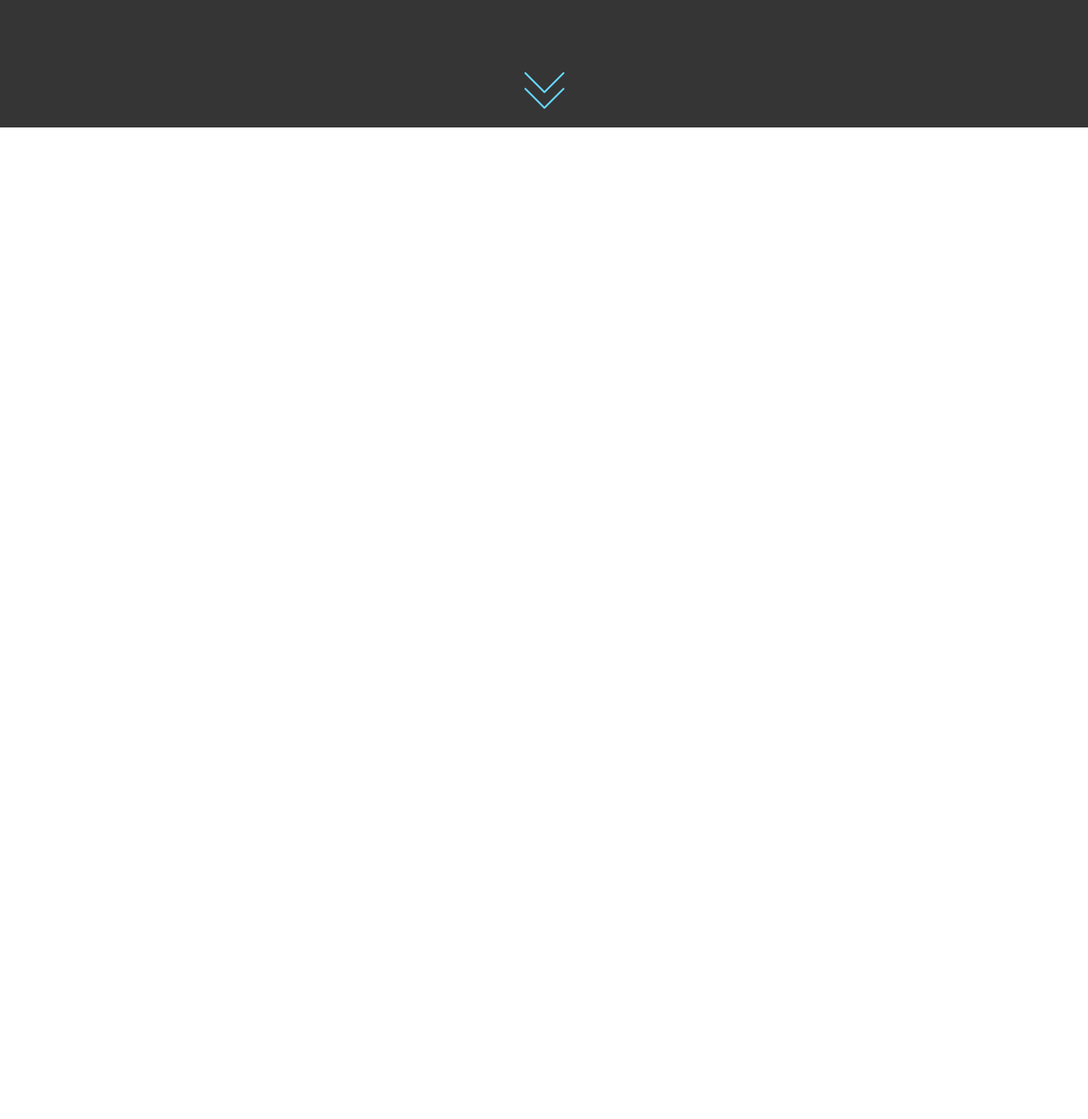
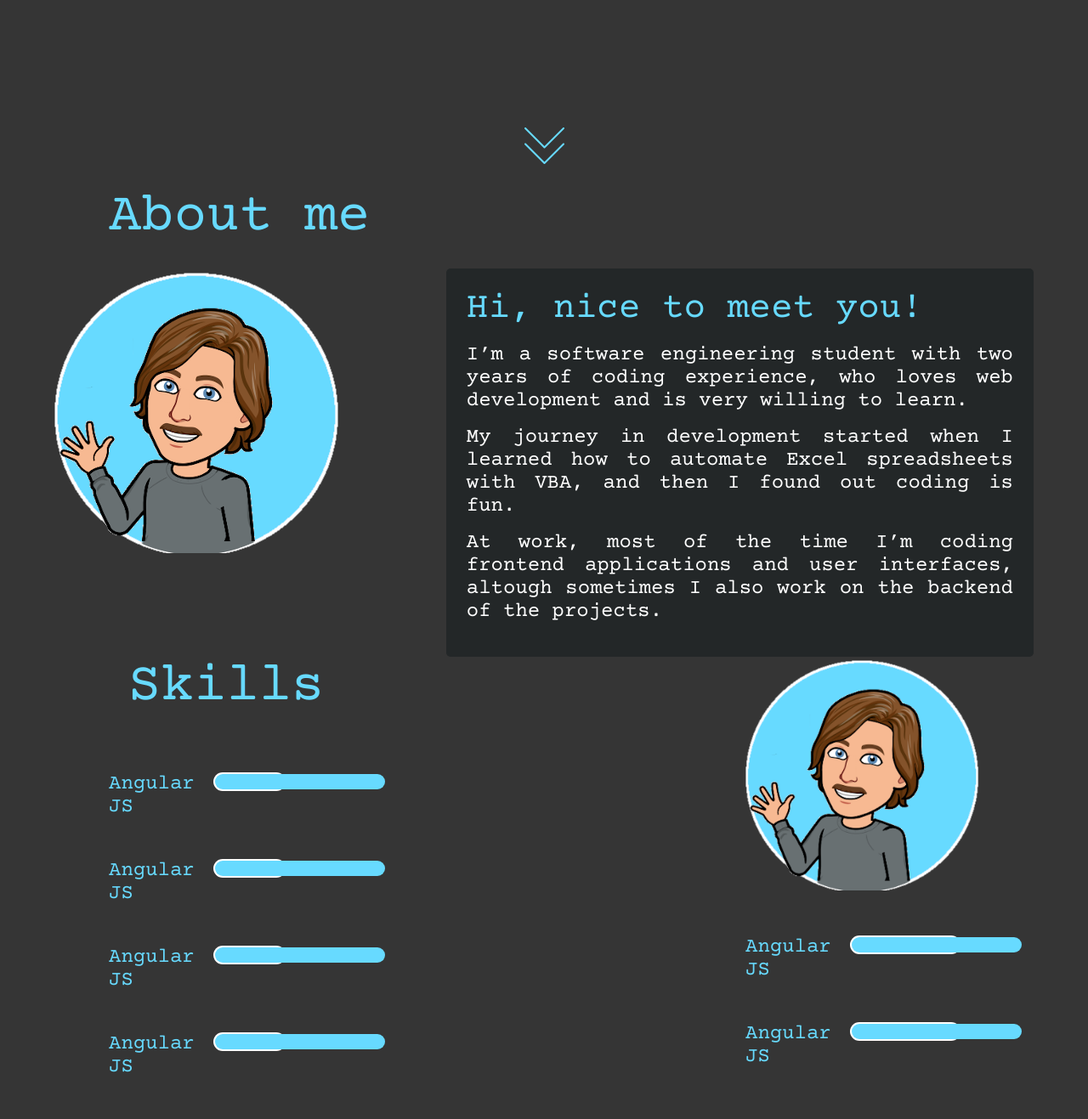
Before and after one commit to bvinicius/portfolio, a website with bundled scripts: page index.html in a window 1280 px wide. Shown: the part 650-1967 px from the top of the page at 85% size. Before the commit the page ends 800 px from the top, so only its background shows below. Built offline with nearby package versions, Linux system fonts and the light colour scheme.

Commit message:
implements about me and starts implementation of skills section

```diff
--- a/index.html
+++ b/index.html
@@ -17,11 +17,11 @@
     <div class="container">
         <div class="menu justify-center row">
             <div class="menu-item">Home</div>
-            <div class="menu-item">Home</div>
+            <div class="menu-item">About</div>
             <div class="menu-item">Home</div>
         </div>
 
-        <div class="welcome-container justify-space-between">
+        <div id="welcome" class="welcome-container justify-space-between">
             <div class="row justify-space-around">
                 <div class="col justify-center">
                     <div class="hello-text">Hi!</div>
@@ -33,7 +33,93 @@
                 </div>
             </div>
             <div class="row justify-center">
-                <img src="./src/assets/icon/continue.svg" alt="icone continuar">
+                <a href="#about">
+                    <img src="./src/assets/icon/continue.svg" alt="icone continuar">
+                </a>
+            </div>
+        </div>
+
+        <div id="about" class="section-title">About me</div>
+        <div class="aboutme">
+            <div class="justify-space-between">
+                <div class="left">
+                    <img src="./src/assets/img/bitmoji-hi.png" alt="avatar">
+                </div>
+                <div class="right" style="max-width: 60%;">
+                    <div class="card">
+                        <div class="card-title">Hi, nice to meet you!</div>
+                        <div class="card-content">
+                            <p>
+                                I’m a software engineering student with two years of coding experience, who loves web development and is very willing to learn.
+                            </p>
+                            <p>
+                                My journey in development started when I learned how to automate Excel spreadsheets with VBA, and then I found out coding is fun.
+                            </p>
+                            <p>
+                                At work, most of the time I’m coding frontend applications and user interfaces, altough sometimes I also work on the backend of the projects.
+                            </p>
+                        </div>
+                    </div>
+                </div>
+            </div>
+        </div>
+
+        <div id="skills" class="skills">
+            <div class="row justify-space-between">
+                <div class="col">
+                    <div class="section-title" style="margin-bottom: 64px;">Skills</div>
+
+                    <div>
+                        <div class="skill row">
+                            <div class="skill-text">Angular JS</div>
+                            <div class="skill-level-bg row align-items-center">
+                                <div class="skill-level"></div>
+                            </div>
+                        </div>
+
+                        <div class="skill row">
+                            <div class="skill-text">Angular JS</div>
+                            <div class="skill-level-bg row align-items-center">
+                                <div class="skill-level"></div>
+                            </div>
+                        </div>
+
+                        <div class="skill row">
+                            <div class="skill-text">Angular JS</div>
+                            <div class="skill-level-bg row align-items-center">
+                                <div class="skill-level"></div>
+                            </div>
+                        </div>
+
+                        <div class="skill row">
+                            <div class="skill-text">Angular JS</div>
+                            <div class="skill-level-bg row align-items-center">
+                                <div class="skill-level"></div>
+                            </div>
+                        </div>
+                    </div>
+                </div>
+                <div class="col">
+                    <div>
+                        <img width="275px" src="src/assets/img/bitmoji-hi.png" alt="">
+                    </div>
+
+                    <div style="margin-top: 48px;">
+                        <div class="skill row">
+                            <div class="skill-text">Angular JS</div>
+                            <div class="skill-level-bg row align-items-center">
+                                <div class="skill-level"></div>
+                            </div>
+                        </div>
+
+                        <div class="skill row">
+                            <div class="skill-text">Angular JS</div>
+                            <div class="skill-level-bg row align-items-center">
+                                <div class="skill-level"></div>
+                            </div>
+                        </div>
+                    </div>
+                </div>
             </div>
         </div>
     </div>
--- a/index.js
+++ b/index.js
@@ -1,5 +1,11 @@
+'use strict'
+
 import { run } from './src/utils/typewrite-effect/typewrite-effect.js'
 
 window.onload = () => {
+    const height = window.outerHeight
+    const element = document.getElementById('welcome')
+    element.style.height = height - 50 + "px"
+
     run('name', ' Vinicius')
 }
--- a/src/styles/content.css
+++ b/src/styles/content.css
@@ -7,7 +7,7 @@
 }
 
 .menu-item {
-    font-size: 18pt;
+    font-size: 16pt;
     font-weight: bold;
     color: #67DAFF;
     margin-right: 90px;
@@ -17,5 +17,66 @@
     display: flex;
     flex-direction: column;
     padding: 100px 15% 20px 15%;
-    height: calc(100vh - 120px);
 }
+
+.aboutme {
+    margin: 0 5%;
+}
+
+.card {
+    background-color: #232728;
+    border-radius: 5px;
+    padding: 24px;
+}
+
+.card-title {
+    font-size: 32pt;
+    color: #67DAFF;
+    margin-bottom: 16px;
+}
+
+.card-content {
+    font-size: 18pt;
+    margin-bottom: 16px;
+}
+
+.card-content > p {
+    font-size: 18pt;
+    margin-bottom: 16px;
+    text-align: justify;
+}
+
+.card-actions {
+    font-size: 12pt;
+    color: #67DAFF;
+}
+
+.skills {
+    margin: 0 10%;
+}
+
+.skill {
+    margin-bottom: 48px;
+}
+
+.skill-text {
+    color: #67DAFF;
+    font-size: 24px;
+}
+
+.skill-level-bg {
+    height: 22px;
+    width: 220px;
+    margin: 0 22px;
+    background-color: white;
+    border-radius: 22px;
+}
+
+.skill-level {
+    height: 18px;
+    width: 200px;
+    margin: 0 2px;
+    background-color: #67DAFF;
+    border-radius: 18px;
+    position: absolute;
+}
--- a/src/styles/layouts.css
+++ b/src/styles/layouts.css
@@ -33,3 +33,12 @@
     display: flex;
     justify-content: space-around;
 }
+
+.justify-space-evenly {
+    display: flex;
+    justify-content: space-evenly;
+}
+
+.align-items-center {
+    align-items: center;
+}
--- a/src/styles/main.css
+++ b/src/styles/main.css
@@ -17,17 +17,26 @@ body {
 }
 
 .title {
-    font-size: 64pt;
+    font-size: 48pt;
+}
+
+.section-title {
+    font-size: 48pt;
+    margin: 0 0 24px 10%;
+    color: #67DAFF;
 }
 
 .hello-text {
-    font-size: 72pt;
+    font-size: 52pt;
 }
 
 .container {
     width: 100%;
-    height: 100vh;
     display: flex;
     flex-direction: column;
     background-color: #353535;
 }
+
+.blank {
+    height: 500px;
+}
```
